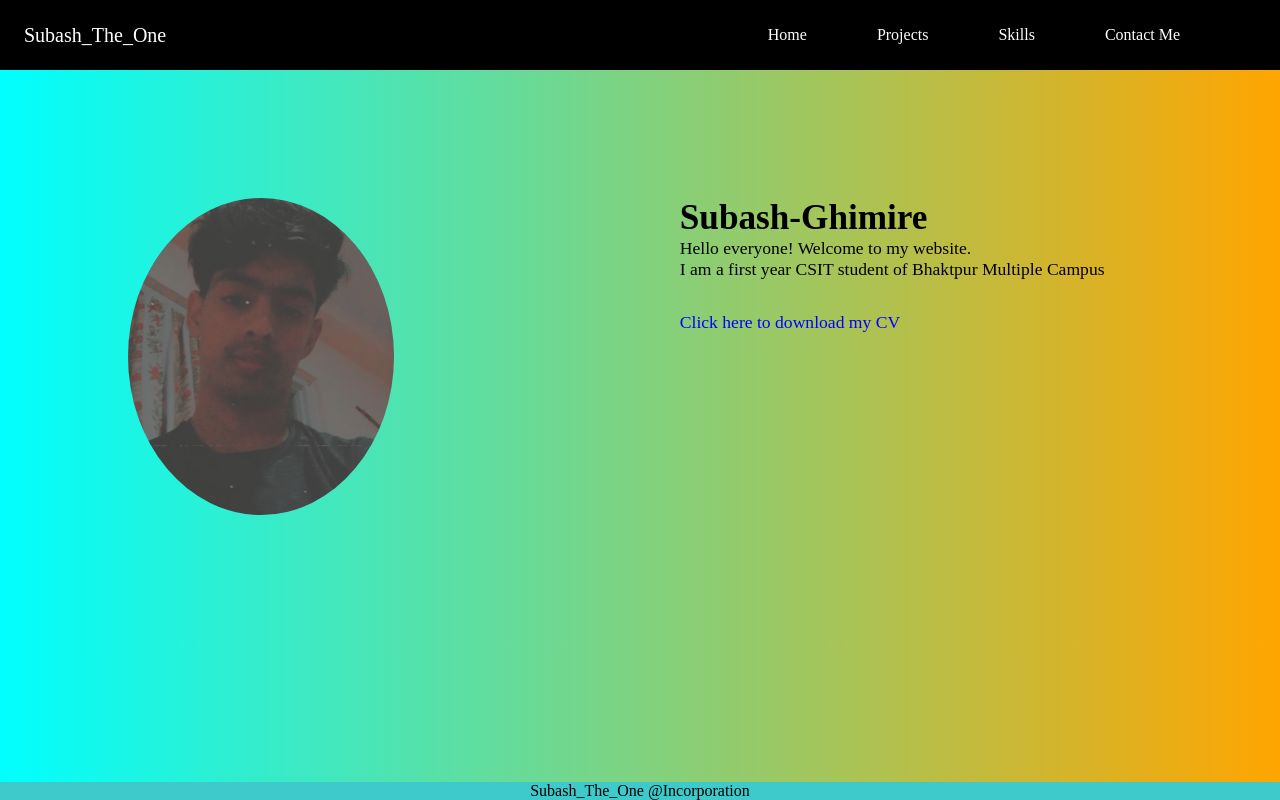
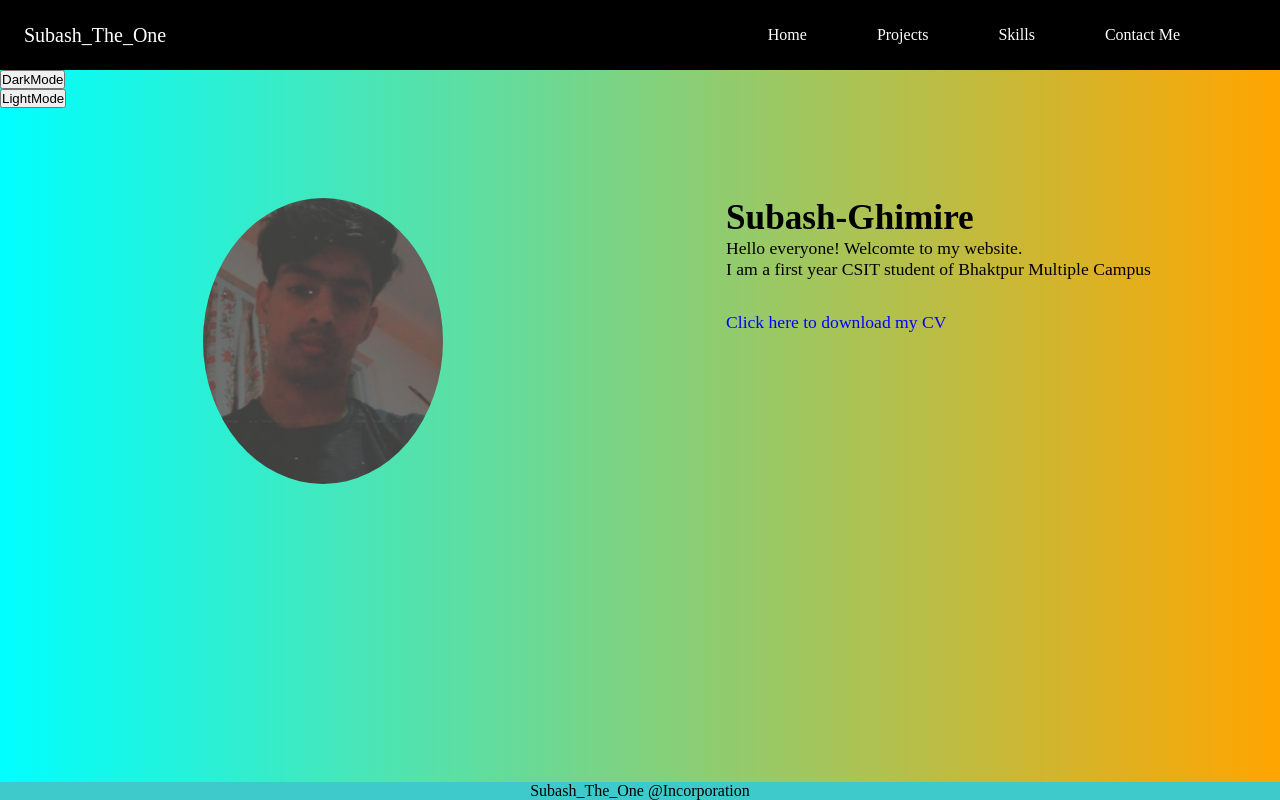
Before and after one commit to ElecTrixCiTY/Subash_Ghimire_The_One, a plain HTML site: page index.html in a window 1280 px wide. Drawn offline with Linux system fonts and the light colour scheme.

Commit message:
Update index.html

```diff
--- a/index.html
+++ b/index.html
@@ -9,7 +9,7 @@
 </head>
 <link rel="stylesheet" href="index.css">
 
-<body>
+
 
     <header>
         <nav class="navbar">
@@ -40,6 +40,13 @@
     </header>
 
     <div class="container">
+        <body class="body ">
+            <div class="mode">
+                <button class="button Dark">DarkMode</button>
+                <button class=" button Light">LightMode</button>
+
+
+            </div>
 
         <div class="image">
             <img src="m1.jpg" alt="">
@@ -47,7 +54,7 @@
 
         <div class="intro">
             <h1>Subash-Ghimire</h1>
-            <p> Hello everyone! Welcome to my website. <br> I am a first year CSIT student of Bhaktpur Multiple Campus
+            <p> Hello everyone! Welcomte to my website. <br> I am a first year CSIT student of Bhaktpur Multiple Campus
             </p>
            <div class="cv">
             <a href="subash.pdf" download="">Click here to download my CV</a>
@@ -63,7 +70,7 @@
 
     </div>
 
-    <div class="footer">
+    <div class="footer ft">
         <p>Subash_The_One @Incorporation</p>
     </div>
 
```
